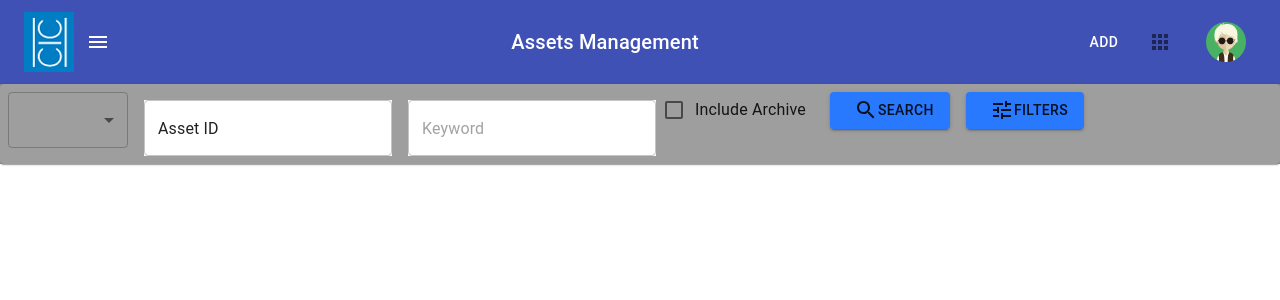
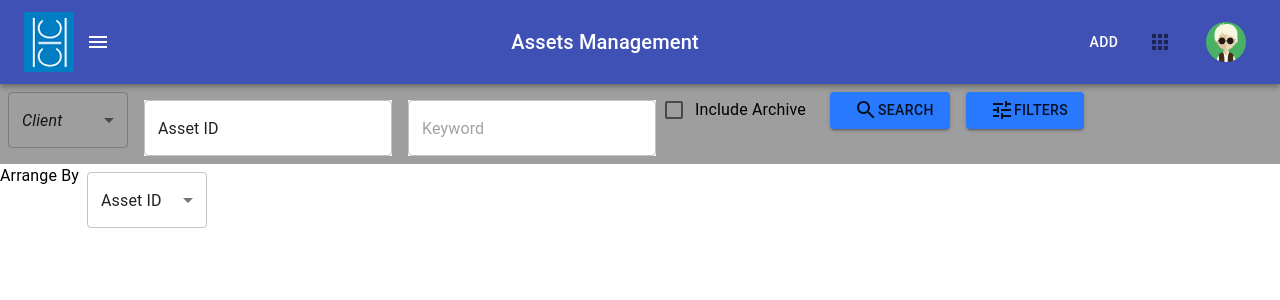
Before and after one commit to nishijain2512/Assets, a React (Create React App) app: page / in a window 1280 px wide. Shown: the top 300 px of the page. Built offline with nearby package versions, Linux system fonts and the light colour scheme.

Commit message:
added Arrange By option

```diff
--- a/src/App.js
+++ b/src/App.js
@@ -1,9 +1,10 @@
 import React, { Component } from 'react';
-import Paper from '@material-ui/core/Paper';
 import TopNav from './navigation/topNav';
 import SideNav from './navigation/sideNav';
 import SearchForm from './mainPage/searchForm/searchForm';
+import SortBy from './mainPage/sortBy';
 import AssetsData from './data/assetsData';
+import Box from '@material-ui/core/Box';
 
 let assetData = AssetsData.assetsData;
 
@@ -16,6 +17,7 @@ class App extends Component {
       storeList: ['Go Daddy Store 1', 'Go Daddy Store 2'],
       assetType: ['Company Logo', 'Store Logo', 'Personal Logo', 'Style Guide', 'Marketing Material'],
       logoType: ['4 Color Process', 'Embroidery File','Laser Engraving File', 'Single Color', 'Spot Color'],
+      sortOptions:['Asset ID', 'Asset Name', 'Created By', 'Create Date', 'Client'],
       isSideNavOpen: false,
       isFiltersOpen: false
     };
@@ -42,7 +44,7 @@ class App extends Component {
       <div>
         <TopNav onClickingMenu={this.toggleMenu}/>
         <SideNav isSideNavOpen={this.state.isSideNavOpen} onClickingMenu={this.toggleMenu}/>
-        <Paper>
+        <Box>
             <SearchForm
               isFiltersOpen={this.state.isFiltersOpen}
               onClickingFilters={this.toggleFilters}
@@ -50,7 +52,9 @@ class App extends Component {
               storeList={this.state.storeList}
               assetType={this.state.assetType}
               logoType={this.state.logoType}/>
-        </Paper>
+            <SortBy sortOptions={this.state.sortOptions}/>
+        </Box>
+
       </div>
     );
   }
--- a/src/mainPage/searchForm/searchForm.js
+++ b/src/mainPage/searchForm/searchForm.js
@@ -10,9 +10,6 @@ import Checkbox from '@material-ui/core/Checkbox';
 import Button from '@material-ui/core/Button';
 import SearchIcon from '@material-ui/icons/Search';
 import TuneIcon from '@material-ui/icons/Tune';
-
-
-
 import { Box } from '@material-ui/core';
 
 const useStyles = makeStyles(theme => ({
@@ -55,11 +52,10 @@ const SearchForm = (props) => {
 
     const classes = useStyles();
 
-    const [isFiltersClicked, setIsFiltersClicked] = React.useState(false);
-    const [clientValues, setClientValues] = React.useState('');
-    const [storeList, setstoreList] = React.useState('');
-    const [assetType, setassetType] = React.useState('');
-    const [logoType, setlogoType] = React.useState('');
+    const [clientValues, setClientValues] = React.useState('Client');
+    const [storeList, setstoreList] = React.useState('All');
+    const [assetType, setassetType] = React.useState('All');
+    const [logoType, setlogoType] = React.useState('All');
 
     function clientChangeHandler(event) {
         console.log(event.target.value);
@@ -100,24 +96,6 @@ const SearchForm = (props) => {
             <MenuItem key={element} value={element}>{element}</MenuItem>
         );
     });
-
-    // function filtersButtonClicked(){
-    //     console.log('Filters button clicked');
-    //     console.log(isFiltersClicked)
-    //     if(!isFiltersClicked) {
-    //         console.log('inside if block');
-    //         searchForm = (
-    //             <Box>
-    //                 {defaultSearchForm}
-    //                 {filters}
-    //             </Box>
-    //         );
-    //     }else {
-    //         console.log('inside else block');
-    //         searchForm = {defaultSearchForm};
-    //     }
-    //     setIsFiltersClicked(!isFiltersClicked);
-    // }
 
     let defaultSearchForm = (
         <Box bgcolor="text.disabled">
--- /dev/null
+++ b/src/mainPage/sortBy.js
@@ -0,0 +1,47 @@
+import React from 'react';
+import Box from '@material-ui/core/Box';
+import { Typography, makeStyles, Select, FormControl, MenuItem } from '@material-ui/core';
+
+const useStyles = makeStyles(theme => ({
+    formControl: {
+        margin: theme.spacing(1),
+        minWidth: 120,
+    },
+  }));
+
+const SortBy = (props) => {
+    const classes = useStyles();
+
+    const [sortOption, setSortOption] = React.useState(props.sortOptions[0]);
+
+    function sortByChangeHandler(event) {
+        console.log(event.target.value);
+        setSortOption(event.target.value);
+    }
+
+    let sortByMenuItem = props.sortOptions.map(element => {
+        return (
+            <MenuItem key={element} value={element}>{element}</MenuItem>
+        );
+    });
+
+    return (
+        <Box>
+            <Typography width="20" display="inline">Arrange By</Typography>
+            <FormControl variant="outlined" display="inline" className={classes.formControl}>
+                <Select
+                    value={sortOption}
+                    onChange={sortByChangeHandler}
+                    displayEmpty
+                    >
+                    {/* <MenuItem value="Client">
+                        <em>Client</em>
+                    </MenuItem>  */}
+                    {sortByMenuItem}
+                </Select>
+            </FormControl>
+        </Box>
+    );
+};
+
+export default SortBy;
```
Also changed, not shown: src/navigation/sideNav.js (+0 -7 lines).
